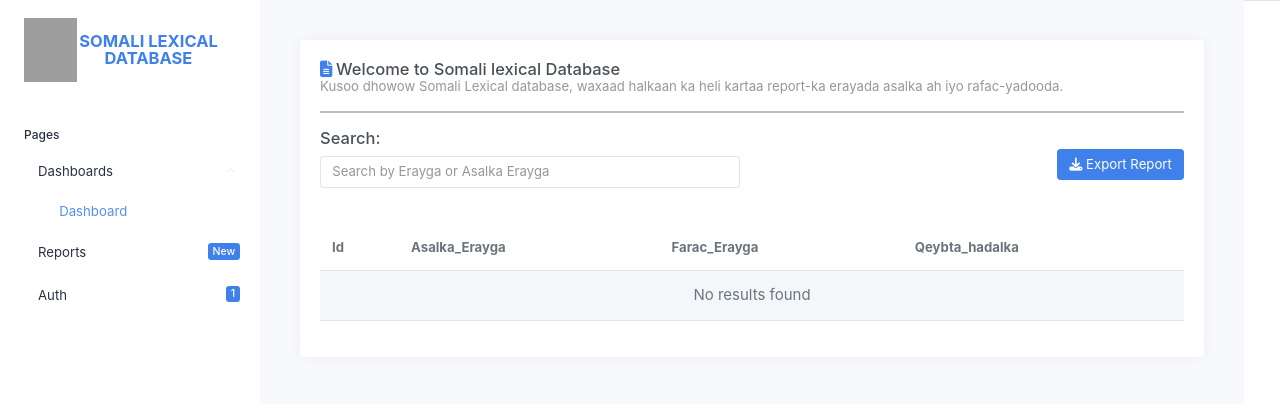
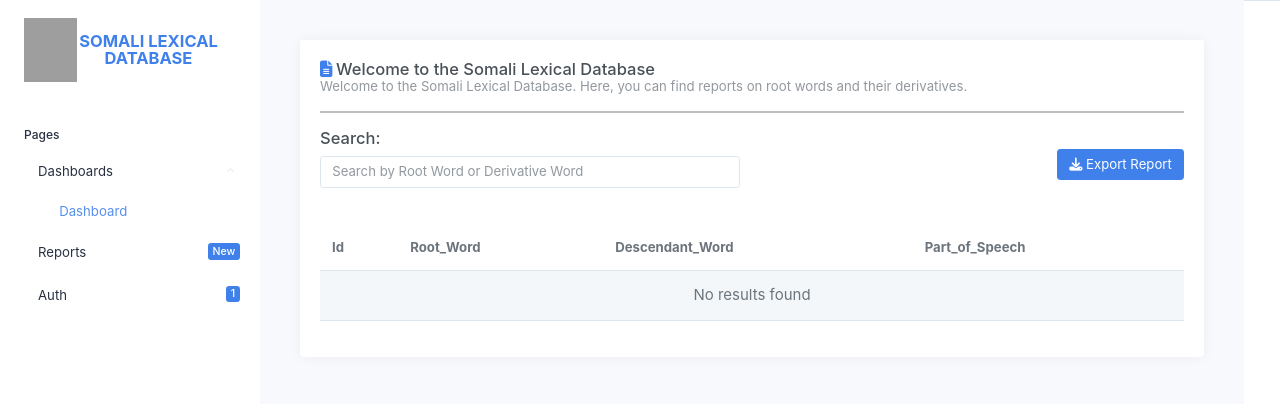
Before and after one commit to AbdullahiKhalif/Somali-Lexical-Database, a Flask app: page /reports in a window 1280 px wide. Shown: the top 404 px of the page. Run offline with Flask 3, Linux system fonts and the light colour scheme; the visitor is signed in with stand-in values (Sample User, id 1); data that the repository does not hold is empty; some libraries are stand-ins or nearby versions; grey boxes are pictures that could not be loaded.

Commit message:
updated..

```diff
--- a/app.py
+++ b/app.py
@@ -124,39 +124,58 @@ def dashboard():
         return redirect(url_for('login'))
     return render_template('dashboard.html')
 
-# Dashboard Route
 @app.route('/dashboard_data')
 def dashboard_data():
     if 'id' not in session:
         return jsonify({'error': 'User not logged in'}), 403
 
     user_id = session['id']  # Get the current user's ID from the session
+    user_role = session['userRole']  # Get the current user's role from the session
 
     conn = get_db_connection()
     cursor = conn.cursor(dictionary=True)
 
-    # Total Users
-    cursor.execute("SELECT COUNT(*) AS total_users FROM users")
+    # Total Users (only for Admin and Moderator)
+    if user_role == 'Admin' or user_role == 'Moderator':
+        cursor.execute("SELECT COUNT(*) AS total_users FROM users")
+    else:
+        cursor.execute("SELECT COUNT(*) AS total_users FROM users")
     total_users = cursor.fetchone()['total_users']
 
-    # Total Admins
-    cursor.execute("SELECT COUNT(*) AS total_admins FROM users WHERE userRole = 'Admin'")
+    # Total Admins (only for Admin and Moderator)
+    if user_role == 'Admin' or user_role == 'Moderator':
+        cursor.execute("SELECT COUNT(*) AS total_admins FROM users WHERE userRole = 'Admin'")
+    else:
+        cursor.execute("SELECT COUNT(*) AS total_admins FROM users WHERE id = %s AND userRole = 'Admin'", (user_id,))
     total_admins = cursor.fetchone()['total_admins']
 
-    # Gender Distribution
-    cursor.execute("SELECT gender, COUNT(*) AS count FROM users GROUP BY gender")
+    # Gender Distribution (only for Admin and Moderator)
+    if user_role == 'Admin' or user_role == 'Moderator':
+        cursor.execute("SELECT gender, COUNT(*) AS count FROM users GROUP BY gender")
+    else:
+        cursor.execute("SELECT gender, COUNT(*) AS count FROM users GROUP BY gender")
     gender_distribution = cursor.fetchall()
 
-    # Age Distribution
-    cursor.execute("SELECT age, COUNT(*) AS count FROM users GROUP BY age")
+    # Age Distribution (only for Admin and Moderator)
+    if user_role == 'Admin' or user_role == 'Moderator':
+        cursor.execute("SELECT age, COUNT(*) AS count FROM users GROUP BY age")
+    else:
+        cursor.execute("SELECT age, COUNT(*) AS count FROM users GROUP BY age")
     age_distribution = cursor.fetchall()
 
-    # Total Asalka Ereyada for the current user
-    cursor.execute("SELECT COUNT(*) AS total_asalka_ereyada FROM asalka_ereyada WHERE userId = %s", (user_id,))
+    # Total Asalka Ereyada for the current user (always limited to the current user)
+    # Total Asalka Ereyada (Admin/Moderator can see all, regular user only their own)
+    if user_role == 'Admin' or user_role == 'Moderator':
+        cursor.execute("SELECT COUNT(*) AS total_asalka_ereyada FROM asalka_ereyada")
+    else:
+        cursor.execute("SELECT COUNT(*) AS total_asalka_ereyada FROM asalka_ereyada WHERE userId = %s", (user_id,))
     total_asalka_ereyada = cursor.fetchone()['total_asalka_ereyada']
 
-    # Total Faraca Erayada in erayga_hadalka for the current user
-    cursor.execute("SELECT COUNT(*) AS total_faraca_erayada FROM erayga_hadalka WHERE userId = %s", (user_id,))
+    # Total Faraca Erayada (Admin/Moderator can see all, regular user only their own)
+    if user_role == 'Admin' or user_role == 'Moderator':
+        cursor.execute("SELECT COUNT(*) AS total_faraca_erayada FROM erayga_hadalka")
+    else:
+        cursor.execute("SELECT COUNT(*) AS total_faraca_erayada FROM erayga_hadalka WHERE userId = %s", (user_id,))
     total_faraca_erayada = cursor.fetchone()['total_faraca_erayada']
 
     cursor.close()
@@ -735,6 +754,15 @@ def get_erayga_hadalka(id):
         conn.close()
         return jsonify({'error': 'Record not found or you do not have permission to view it'}), 404
 
+    asalka_erayga_id = erayga_data['Asalka_erayga']  # Get the Asalka_erayga ID for this record
+
+    # Fetch all Erayga words that share the same Asalka_erayga
+    cursor.execute("SELECT Erayga FROM erayga_hadalka WHERE Asalka_erayga = %s", (asalka_erayga_id,))
+    related_erayga_words = cursor.fetchall()
+
+    # Join the related words with commas
+    related_erayga_words_str = ', '.join([row['Erayga'] for row in related_erayga_words])
+
     # Admins and Moderators can view all Asalka Erayga options, regular users only see their own
     if user_role == 'Admin' or user_role == 'Moderator':
         cursor.execute("SELECT Aqonsiga_Erayga, Erayga_Asalka FROM asalka_ereyada")
@@ -748,9 +776,9 @@ def get_erayga_hadalka(id):
 
     return jsonify({
         'erayga_data': erayga_data,
+        'related_erayga_words': related_erayga_words_str,  # Return the related Erayga words as a string
         'asalka_options': asalka_options
     })
-
 
 @app.route('/createErayga', methods=['POST'])
 def create_erayga_hadalka():
@@ -773,34 +801,45 @@ def create_erayga_hadalka():
     conn = get_db_connection()
     cursor = conn.cursor(dictionary=True)
 
-    # Check if the word already exists in the `erayga_hadalka` table
-    cursor.execute("SELECT * FROM erayga_hadalka WHERE Erayga = %s", (Erayga,))
-    existing_record = cursor.fetchone()
+    # Split the Erayga input by both commas and spaces to get individual words
+    erayga_words = re.split(r'[,\s]+', Erayga.strip())
 
-    if existing_record:
-        cursor.close()
-        conn.close()
-        return jsonify({'error': 'The word (Erayga Hadalka) is already recorded! Please enter a new one.'}), 400
+    # Initialize counter for inserted words
+    inserted_count = 0
 
-    # Check if the Asalka_Erayga already exists in `asalka_ereyada`
-    cursor.execute("SELECT * FROM asalka_ereyada WHERE Erayga_Asalka = %s", (Erayga,))
-    existing_asalka_record = cursor.fetchone()
+    # Iterate over each word and insert it as a unique row
+    for word in erayga_words:
+        # Check if the word already exists in the `erayga_hadalka` table
+        cursor.execute("SELECT * FROM erayga_hadalka WHERE Erayga = %s", (word,))
+        existing_record = cursor.fetchone()
 
-    if existing_asalka_record:
-        cursor.close()
-        conn.close()
-        return jsonify({'error': 'This  already exists in the system as Asalka erayada! Please use another one.'}), 400
+        if existing_record:
+            continue  # Skip the word if it already exists in the table
 
-    # Proceed with inserting the new record
-    cursor.execute(
-        "INSERT INTO erayga_hadalka (Erayga, Nooca_erayga, Qeybta_hadalka, Asalka_erayga, userId) VALUES (%s, %s, %s, %s, %s)",
-        (Erayga, Nooca_erayga, Qeybta_hadalka, Asalka_erayga, user_id)
-    )
+        # Check if the Asalka_Erayga already exists in `asalka_ereyada`
+        cursor.execute("SELECT * FROM asalka_ereyada WHERE Erayga_Asalka = %s", (word,))
+        existing_asalka_record = cursor.fetchone()
+
+        if existing_asalka_record:
+            continue  # Skip the word if it already exists in Asalka
+
+        # Proceed with inserting the new word
+        cursor.execute(
+            "INSERT INTO erayga_hadalka (Erayga, Nooca_erayga, Qeybta_hadalka, Asalka_erayga, userId) "
+            "VALUES (%s, %s, %s, %s, %s)",
+            (word, Nooca_erayga, Qeybta_hadalka, Asalka_erayga, user_id)
+        )
+        inserted_count += 1  # Increment the counter
+
+    # Commit the transaction to the database
     conn.commit()
     cursor.close()
     conn.close()
 
-    return jsonify({'message': 'Record created successfully'}), 201
+    # Return a success message with the number of inserted words
+    return jsonify({
+        'message': f'Record created successfully with {inserted_count} words inserted.'
+    }), 201
 
 @app.route('/updateErayga/<int:id>', methods=['PUT'])
 def update_erayga_hadalka(id):
@@ -819,56 +858,61 @@ def update_erayga_hadalka(id):
     conn = get_db_connection()
     cursor = conn.cursor(dictionary=True)
 
-    # Fetch the existing record and its owner
-    cursor.execute("SELECT userId FROM erayga_hadalka WHERE Aqoonsiga_erayga = %s", (id,))
-    existing_record = cursor.fetchone()
+    # Check if the user has permission to update
+    if user_role == 'User':
+        cursor.execute("SELECT userId FROM erayga_hadalka WHERE Aqoonsiga_erayga = %s", (id,))
+        record = cursor.fetchone()
+        if not record or record['userId'] != user_id:
+            cursor.close()
+            conn.close()
+            return jsonify({'error': 'Permission denied: You can only update your own records'}), 403
 
-    if not existing_record:
-        cursor.close()
-        conn.close()
-        return jsonify({'error': 'Record not found'}), 404
+    # Split the new Erayga input by both commas and spaces to get individual words
+    new_erayga_words = re.split(r'[,\s]+', Erayga.strip())
 
-    # Role-based permissions
-    if user_role == 'User' and existing_record['userId'] != user_id:
-        cursor.close()
-        conn.close()
-        return jsonify({'error': 'Permission denied: You can only update your own records'}), 403
-    elif user_role == 'Moderator':
-        # Moderators can only update records, no insert or delete
-        pass  # No additional check required since they can only update
-    elif user_role != 'Admin':
-        cursor.close()
-        conn.close()
-        return jsonify({'error': 'Permission denied'}), 403
+    # Fetch existing Erayga words for this record
+    cursor.execute("SELECT Erayga FROM erayga_hadalka WHERE Aqoonsiga_erayga = %s", (id,))
+    existing_erayga_words = [row['Erayga'] for row in cursor.fetchall()]
 
-    # Check if the word is already recorded in erayga_hadalka for a different record
-    cursor.execute("SELECT * FROM erayga_hadalka WHERE Erayga = %s AND Aqoonsiga_erayga != %s", (Erayga, id))
-    existing_erayga = cursor.fetchone()
+    # Words to add (new words that don't already exist)
+    words_to_add = set(new_erayga_words) - set(existing_erayga_words)
 
-    if existing_erayga:
-        cursor.close()
-        conn.close()
-        return jsonify({'error': 'The word (Erayga Hadalka) is already recorded! Please enter a new one.'}), 400
+    # Words to delete (existing words not in the updated list)
+    words_to_delete = set(existing_erayga_words) - set(new_erayga_words)
 
-    # Check if the word is recorded in the asalka_ereyada table
-    cursor.execute("SELECT * FROM asalka_ereyada WHERE Erayga_Asalka = %s", (Erayga,))
-    existing_asalka_record = cursor.fetchone()
+    # Update existing words (if needed) and insert new words
+    inserted_count = 0
+    updated_count = 0
 
-    if not existing_asalka_record:
-        cursor.close()
-        conn.close()
-        return jsonify({'error': 'The word is alrady exist as Asalka Erayada! Please choose a valid one.'}), 400
+    # Add new words
+    for word in words_to_add:
+        # Check if the word already exists
+        cursor.execute("SELECT * FROM erayga_hadalka WHERE Erayga = %s", (word,))
+        existing_record = cursor.fetchone()
 
-    # Proceed with updating the record
-    cursor.execute(
-        "UPDATE erayga_hadalka SET Erayga = %s, Nooca_erayga = %s, Qeybta_hadalka = %s, Asalka_erayga = %s WHERE Aqoonsiga_erayga = %s",
-        (Erayga, Nooca_erayga, Qeybta_hadalka, Asalka_erayga, id)
-    )
+        if existing_record:
+            continue  # Skip if the word already exists
+
+        cursor.execute(
+            "INSERT INTO erayga_hadalka (Erayga, Nooca_erayga, Qeybta_hadalka, Asalka_erayga, userId) "
+            "VALUES (%s, %s, %s, %s, %s)",
+            (word, Nooca_erayga, Qeybta_hadalka, Asalka_erayga, user_id)
+        )
+        inserted_count += 1
+
+    # Delete old words that are not in the updated list
+    for word in words_to_delete:
+        cursor.execute("DELETE FROM erayga_hadalka WHERE Erayga = %s AND Aqoonsiga_erayga = %s", (word, id))
+
+    # Commit the transaction to the database
     conn.commit()
     cursor.close()
     conn.close()
 
-    return jsonify({'message': 'Record updated successfully'})
+    # Return a success message with the number of inserted/updated words
+    return jsonify({
+        'message': f'Record updated successfully with {inserted_count} words added and {len(words_to_delete)} words deleted.'
+    }), 200
 
 
 @app.route('/deleteErayga/<int:id>', methods=['DELETE'])
@@ -1057,6 +1101,40 @@ def user_reports():
         cursor.close()
         conn.close()
 
+@app.route('/ereyadaReports')
+def ereyada_reports():
+    if 'username' not in session:
+        return redirect(url_for('login'))
+    return render_template('ereyadaReports.html')
+@app.route('/report', methods=['GET'])
+def report():
+    if 'id' not in session:
+        return jsonify({'error': 'User not logged in'}), 403
+
+    conn = get_db_connection()
+    cursor = conn.cursor(dictionary=True)
+
+    query = """
+    SELECT
+        eh.Aqoonsiga_erayga,
+        eh.Erayga,
+        eh.Nooca_erayga,
+        qh.Qaybta_hadalka AS Qeybta_hadalka_name,
+        ae.Erayga_Asalka AS Asalka_erayga_name
+    FROM
+        erayga_hadalka eh
+        JOIN qeybaha_hadalka qh ON eh.Qeybta_hadalka = qh.Aqoonsiga_hadalka
+        JOIN asalka_ereyada ae ON eh.Asalka_erayga = ae.Aqonsiga_Erayga
+    ORDER BY ae.Erayga_Asalka ASC
+    """
+    cursor.execute(query)
+
+
+    data = cursor.fetchall()
+    cursor.close()
+    conn.close()
+
+    return jsonify(data)
 
 def is_valid_name(name):
     return bool(re.match("^[a-zA-Z ]+$", name))
--- a/static/js/dashboard.js
+++ b/static/js/dashboard.js
@@ -48,7 +48,7 @@ $(document).ready(function() {
         new Chart(asalkaFaracaChartCtx, {
             type: 'pie',
             data: {
-                labels: ['Total Asalka Ereydada', 'Total Faraca Erayada'],
+                labels: ['Total Root Words', 'Total Descendant Words'],
                 datasets: [{
                     data: [data.total_asalka_ereyada, data.total_faraca_erayada],
                     backgroundColor: ['#17a2b8', '#ffc107'],
--- a/static/js/reports.js
+++ b/static/js/reports.js
@@ -45,7 +45,7 @@ $(document).ready(function() {
         const rows = document.querySelectorAll("#reportsTable tr");
 
         // Add headers
-        const headers = ["Id", "Asalka_Erayga", "Farac_Erayada", "Qaybta_hadalka"];
+        const headers = ["Id", "Root_Word", "Descendant_Words", "Part_of_Speech"];
         csv.push(headers.join(","));
 
         for (let i = 1; i < rows.length; i++) {  // Start from 1 to skip headers
--- a/templates/reports.html
+++ b/templates/reports.html
@@ -35,14 +35,14 @@
             <div class="card">
                 <div class="card-header">
                     <i class="fa fa-file-alt fs-4 text-primary"></i>
-                    <span class="card-title fs-4 text-center">Welcome to Somali lexical Database </span>
-                    <h6 class="card-subtitle text-muted">Kusoo dhowow Somali Lexical database, waxaad halkaan ka heli kartaa report-ka erayada asalka ah iyo rafac-yadooda.</h6>
+                    <span class="card-title fs-4 text-center">Welcome to the Somali Lexical Database</span>
+                    <h6 class="card-subtitle text-muted">Welcome to the Somali Lexical Database. Here, you can find reports on root words and their derivatives.</h6>
                     <hr style="border: 1px solid #000;">
                     <div class="row">
                         <div class="col-sm-6">
                             <div class="form-group">
                                 <label> <h4>Search:</h4></label>
-                                <input type="text" id="searchInput" class="form-control" placeholder="Search by Erayga or Asalka Erayga">
+                                <input type="text" id="searchInput" class="form-control" placeholder="Search by Root Word or Derivative Word">
                             </div>
 
                         </div>
@@ -62,10 +62,9 @@
                             <thead class="table">
                                 <tr>
                                     <th>Id</th>
-                                    <th>Asalka_Erayga</th>
-                                    <th>Farac_Erayga</th>
-                                    <th>Qeybta_hadalka</th>
-
+                                    <th>Root_Word</th>
+                                    <th>Descendant_Word</th>
+                                    <th>Part_of_Speech</th>
                                 </tr>
                             </thead>
                             <tbody style="font-size: 15px; color:#000;"></tbody>
--- a/templates/reportsRootWords.html
+++ b/templates/reportsRootWords.html
@@ -27,7 +27,7 @@
                                     <thead class="table">
                                         <tr>
                                             <th>#</th>
-                                            <th>Asalka Erayga</th>
+                                            <th>Root Word</th>
                                             <th>Username</th>
                                         </tr>
                                     </thead>
--- a/templates/sidebar.html
+++ b/templates/sidebar.html
@@ -19,7 +19,7 @@
           <a class="sidebar-brand" href="/">
             <div class="align-middle me-3  fw-bold text-dark d-flex">
              <span> <img src="{{ url_for('static', filename='/images/logo.PNG') }}" alt="Customer Support" class="img-fluid illustration-img" style="height: 8vh; weight:100%;"/></span>
-              <span class="fs-4 text-primary" style="text-transform: uppercase; font-weight: bold; line-height:1; text-align: center; margin-top: 15px;">Somali lexical Database</span>
+              <span class="fs-4 text-primary" style="text-transform: uppercase; font-weight: bold; line-height:1; text-align: center; margin-top: 15px;">Somali Lexical Database</span>
             </div>
           </a>
 
@@ -54,13 +54,13 @@
                     <a class="sidebar-link text-primary" href="{{ url_for('users') }}">Users</a>
                   </li>
                   <li class="sidebar-item">
-                    <a class="sidebar-link text-primary" href="{{ url_for('qeybaha_hadalka') }}">Qeybaha hadalka</a>
+                    <a class="sidebar-link text-primary" href="{{ url_for('qeybaha_hadalka') }}">Speech Parts</a>
                   </li>
                   <li class="sidebar-item">
-                    <a class="sidebar-link text-primary" href="{{ url_for('asalka_ereyada') }}">Asalka ereyada</a>
+                    <a class="sidebar-link text-primary" href="{{ url_for('asalka_ereyada') }}">Root Words</a>
                   </li>
                   <li class="sidebar-item">
-                    <a class="sidebar-link text-primary" href="{{ url_for('erayga_hadalka') }}">Erayga hadalka</a>
+                    <a class="sidebar-link text-primary" href="{{ url_for('erayga_hadalka') }}">Spoken Words</a>
                   </li>
                 </ul>
               </li>
@@ -76,10 +76,10 @@
                 </a>
                 <ul id="pages" class="sidebar-dropdown list-unstyled collapse" data-bs-parent="#sidebar">
                   <li class="sidebar-item">
-                    <a class="sidebar-link text-primary" href="{{ url_for('asalka_ereyada') }}">Asalka ereyada</a>
+                    <a class="sidebar-link text-primary" href="{{ url_for('asalka_ereyada') }}">Root Words</a>
                   </li>
                   <li class="sidebar-item">
-                    <a class="sidebar-link text-primary" href="{{ url_for('erayga_hadalka') }}">Erayga hadalka</a>
+                    <a class="sidebar-link text-primary" href="{{ url_for('erayga_hadalka') }}">Spoken Words</a>
                   </li>
                 </ul>
               </li>
@@ -95,6 +95,9 @@
                 <ul id="charts" class="sidebar-dropdown list-unstyled collapse" data-bs-parent="#sidebar">
                   <li class="sidebar-item">
                     <a class="sidebar-link text-primary" href="{{ url_for('reports') }}">Main Report</a>
+                  </li>
+                   <li class="sidebar-item">
+                    <a class="sidebar-link text-primary" href="{{ url_for('ereyada_reports') }}">Spoken Words Report</a>
                   </li>
                   {% if session['userRole'] == 'Admin' or session['userRole'] == 'Moderator' %}
                   <li class="sidebar-item">
```
Also changed, not shown: static/js/erayga_hadalka.js (+38 -19 lines), static/js/erayga_hadalka_report.js (added, +71 -0 lines), templates/asalka_ereyada.html (+14 -13 lines), templates/dashboard.html (+8 -11 lines), templates/erayga_hadalka.html (+27 -26 lines), templates/ereyadaReports.html (added, +88 -0 lines), templates/qeybaha_hadalka.html (+14 -14 lines), templates/usersReports.html (+4 -4 lines).
